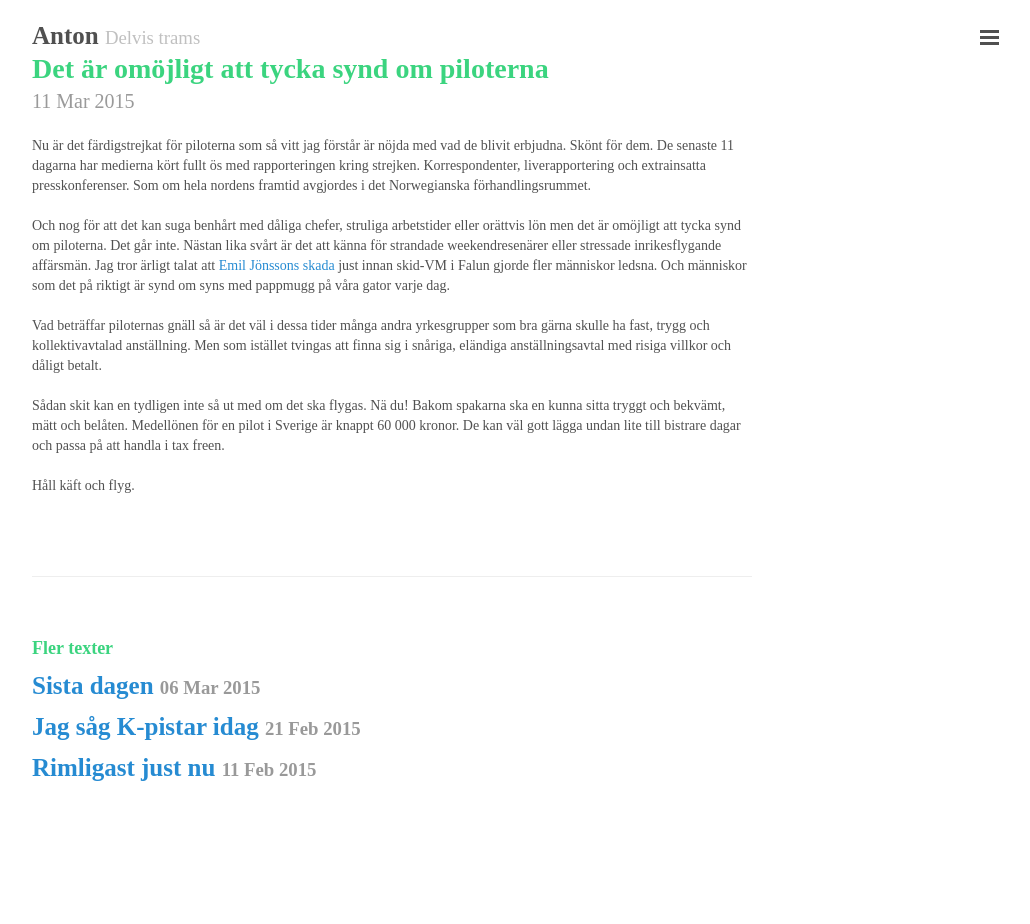
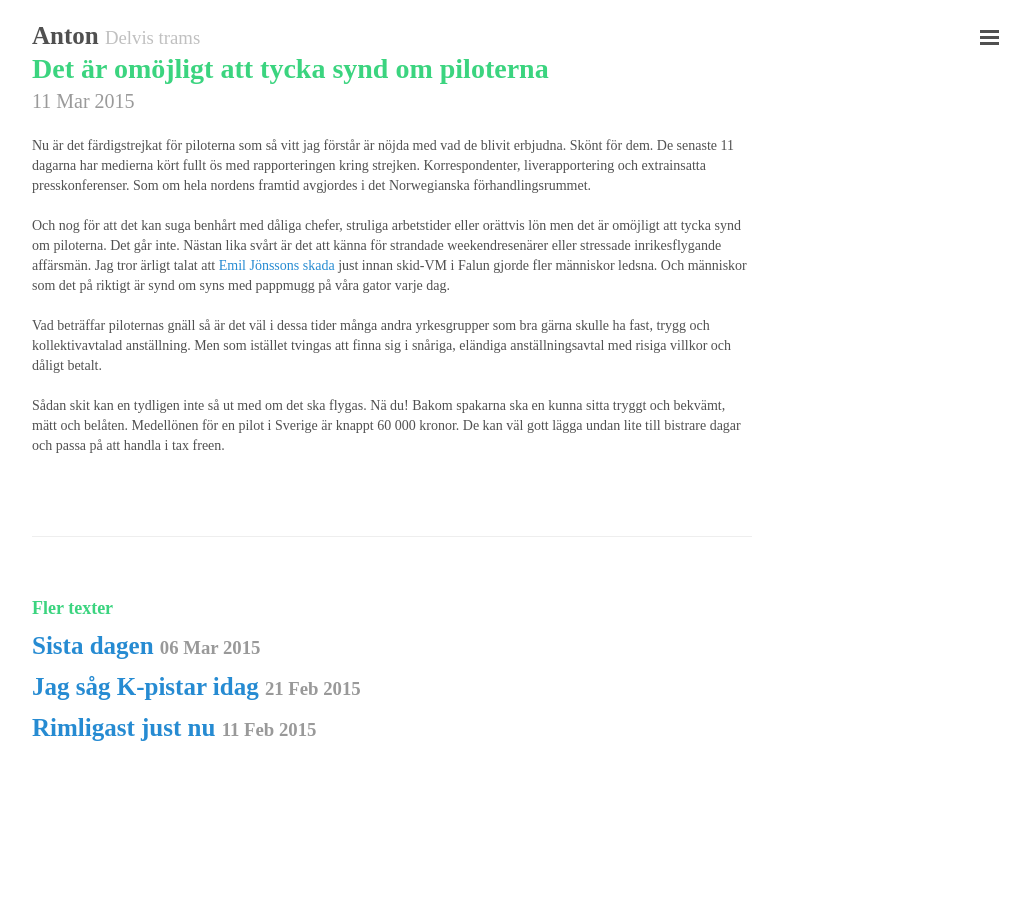
Before and after one commit to antonmodin/jekyllsite, a Jekyll site: the page built from _posts/2015-03-11-Det är omöjligt att tycka synd om piloterna.md, in a window 1280 px wide. Shown: the whole page, without its empty margins (248-1278 px from the left). Built offline with Jekyll 4.4.1, drawn with Linux system fonts in a browser that asks for light colours; Markdown is read by kramdown in place of the engine named in the settings; comment, search, counter and statistics services are not loaded; after the commit the page ends 900 px from its top, so only the background shows below that.

Commit message:
Update 2015-03-11-Det är omöjligt att tycka synd om piloterna.md

```diff
--- a/_posts/2015-03-11-Det är omöjligt att tycka synd om piloterna.md
+++ b/_posts/2015-03-11-Det är omöjligt att tycka synd om piloterna.md
@@ -10,5 +10,3 @@ Och nog för att det kan suga benhårt med dåliga chefer, struliga arbetstider
 Vad beträffar piloternas gnäll så är det väl i dessa tider många andra yrkesgrupper som bra gärna skulle ha fast, trygg och kollektivavtalad anställning. Men som istället tvingas att finna sig i snåriga, eländiga anställningsavtal med risiga villkor och dåligt betalt.
 
 Sådan skit kan en tydligen inte så ut med om det ska flygas. Nä du! Bakom spakarna ska en kunna sitta tryggt och bekvämt, mätt och belåten. Medellönen för en pilot i Sverige är knappt 60 000 kronor. De kan väl gott lägga undan lite till bistrare dagar och passa på att handla i tax freen.
-
-Håll käft och flyg.
```
